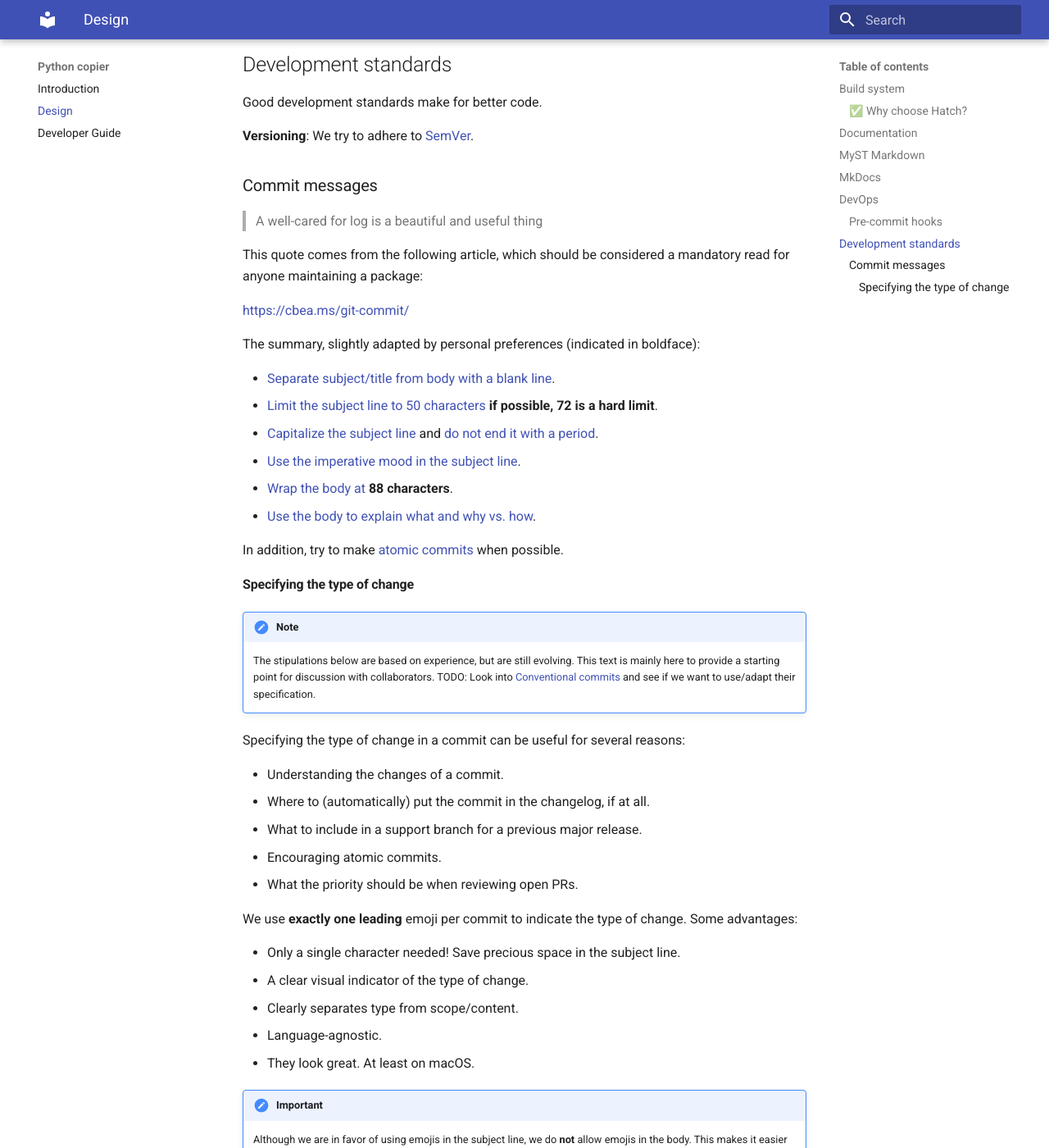
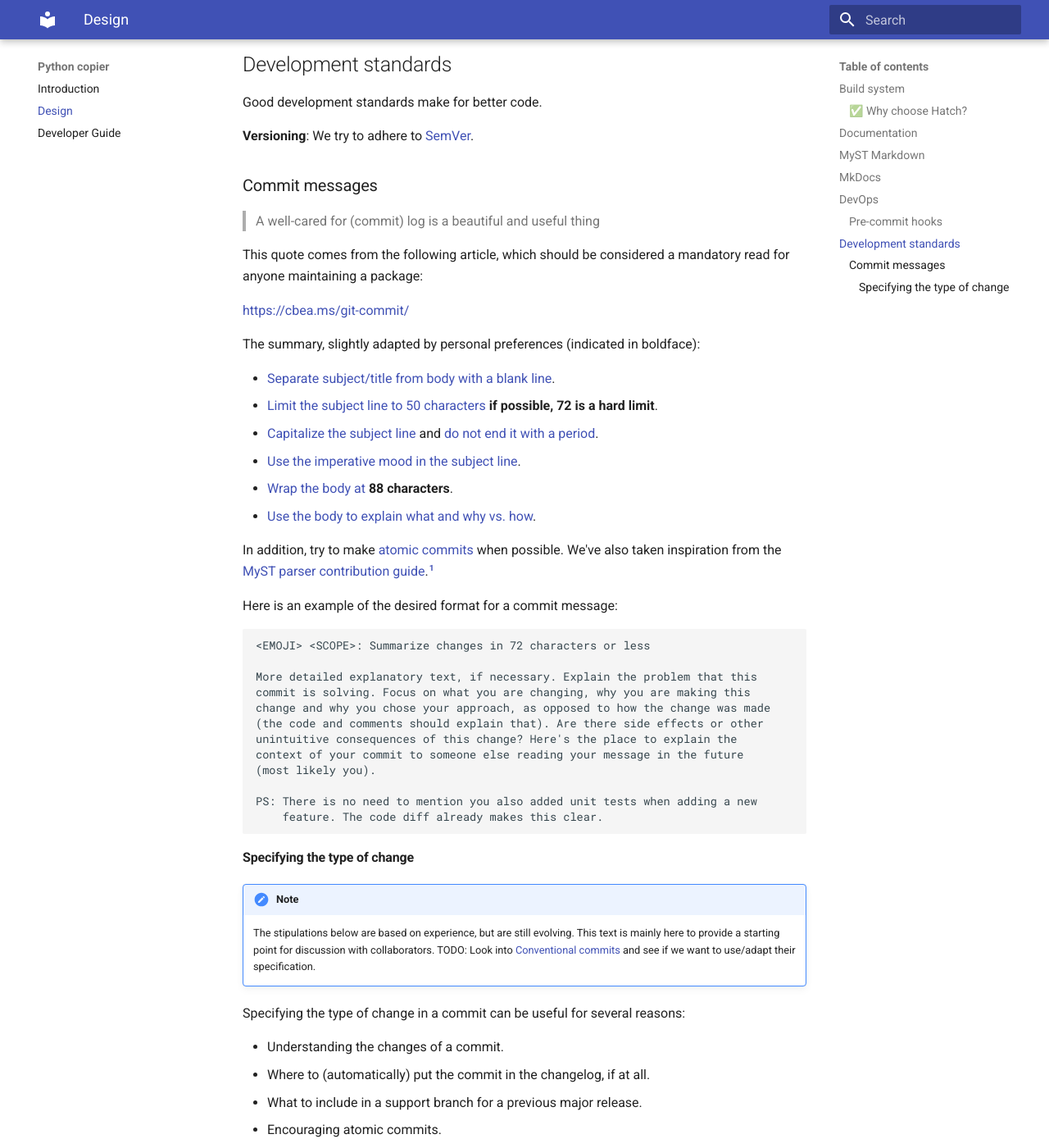
Before and after one commit to mbercx/python-copier, an MkDocs documentation site: the page built from docs/design.md, in a window 1280 px wide and 1400 px high, scrolled down 1979 px. Shown: the whole window at 82% size. Built offline with MkDocs 1.6.1 and Material for MkDocs 9.7.7, drawn with Linux system fonts in a browser that asks for light colours; some of the changed text lies outside the part shown.

Commit message:
📚 Design: Add example format for a commit message

````diff
--- a/docs/design.md
+++ b/docs/design.md
@@ -76,7 +76,7 @@
 
 ### Commit messages
 
-> A well-cared for log is a beautiful and useful thing
+> A well-cared for (commit) log is a beautiful and useful thing
 
 This quote comes from the following article, which should be considered a mandatory read for anyone maintaining a package:
 
@@ -92,6 +92,26 @@
 * [Use the body to explain what and why vs. how](https://cbea.ms/git-commit/#why-not-how).
 
 In addition, try to make [atomic commits](https://www.freshconsulting.com/insights/blog/atomic-commits/) when possible.
+We've also taken inspiration from the [MyST parser contribution guide](https://github.com/executablebooks/MyST-Parser?tab=contributing-ov-file#commit-messages).[^1]
+
+[^1]: Shoutout to my boi [Chris Sewell](https://github.com/chrisjsewell). The man, the legend. The quintessential British b***ard.
+
+Here is an example of the desired format for a commit message:
+
+```
+<EMOJI> <SCOPE>: Summarize changes in 72 characters or less
+
+More detailed explanatory text, if necessary. Explain the problem that this
+commit is solving. Focus on what you are changing, why you are making this
+change and why you chose your approach, as opposed to how the change was made
+(the code and comments should explain that). Are there side effects or other
+unintuitive consequences of this change? Here's the place to explain the
+context of your commit to someone else reading your message in the future
+(most likely you).
+
+PS: There is no need to mention you also added unit tests when adding a new
+    feature. The code diff already makes this clear.
+```
 
 #### Specifying the type of change
 
--- a/mkdocs.yml
+++ b/mkdocs.yml
@@ -4,3 +4,4 @@
 markdown_extensions:
   - admonition
   - pymdownx.details
+  - footnotes
````
